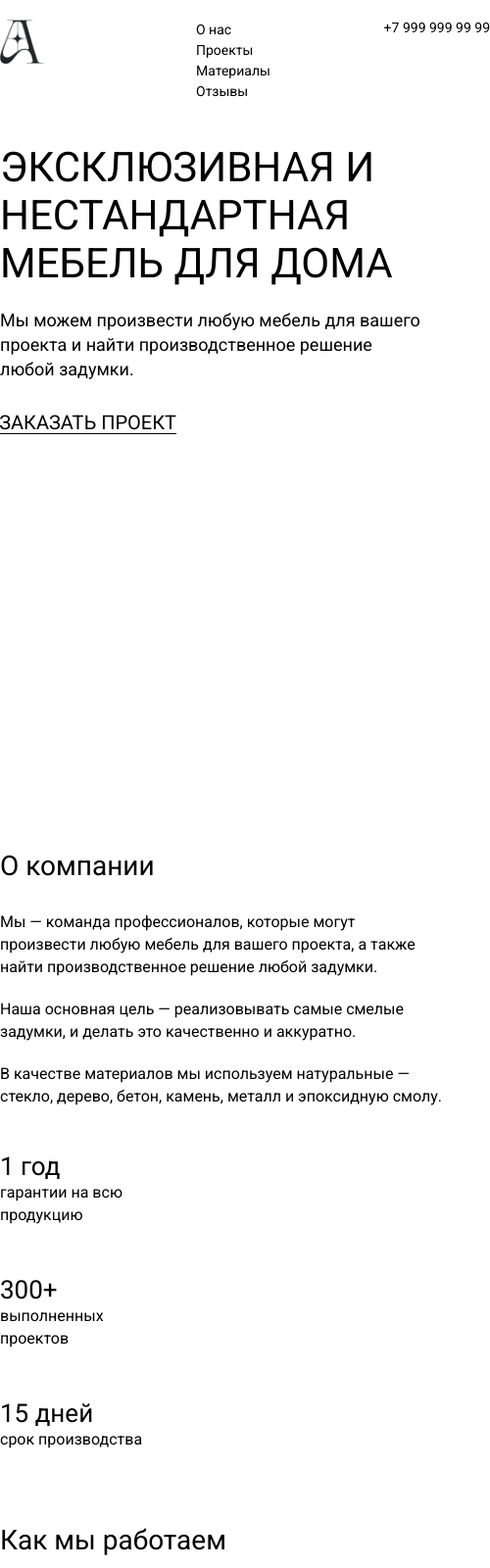
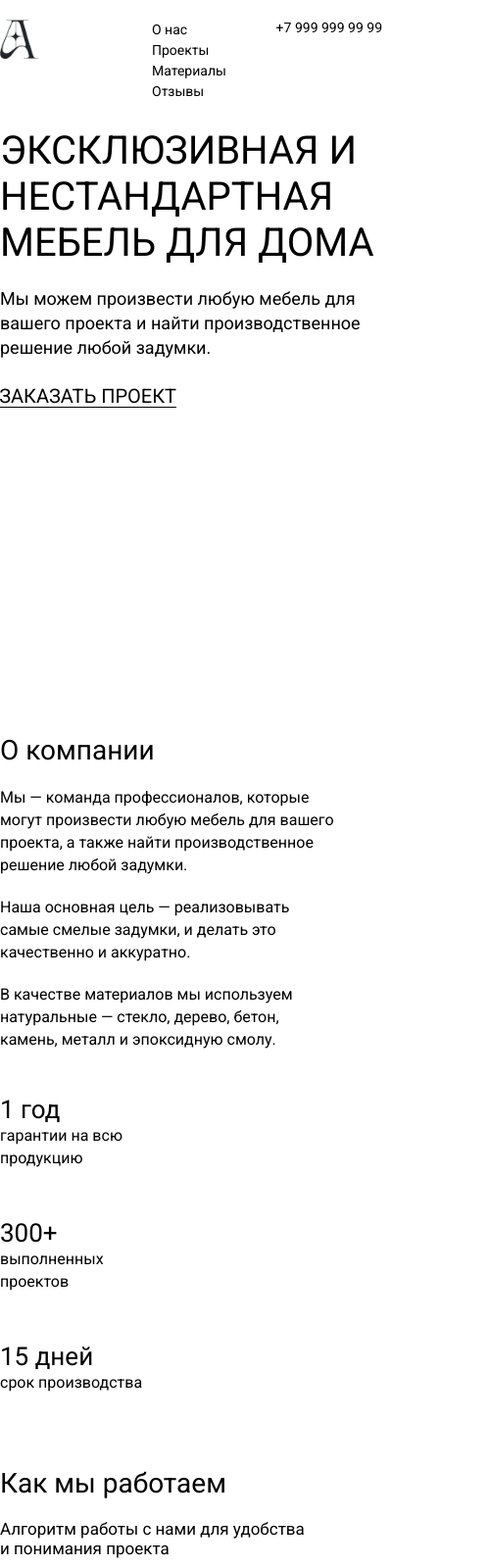
Before and after one commit to 0ddDog/Aveji, a plain HTML site: page index.html in a window 390 px wide. Shown: the top 1600 px of the page at 98% size, 500 px wide, since content can reach past the window. Drawn offline with Linux system fonts and the light colour scheme.

Commit message:
адаптация под телефон размером 505px

```diff
--- a/css/main.css
+++ b/css/main.css
@@ -976,3 +976,66 @@ footer .mas {
         font-size: 18px;
     }
 }
+
+@media (max-width: 505px) {
+    .container {
+        width: 390px;
+    }
+
+    header {
+        height: 80px;
+    }
+
+    header img {
+        height: 40px;
+        width: 40px;
+    }
+
+    header .list {
+        width: 235px;
+    }
+
+    .h-meb {
+        margin-top: 30px;
+    }
+
+    .h-meb h1 {
+        font-size: 40px;
+        width: 382px;
+    }
+
+    .h-meb a {
+        bottom: -145px;
+        right: 210px;
+    }
+
+    .gar {
+        margin-top: 435px;
+    }
+
+    .gar::before {
+        height: 250px;
+        width: 390px;
+        bottom: 665px;
+    }
+
+    .gar::after {
+        bottom: 690px;
+    }
+
+    .prim-room .photo .two {
+        width: 188px;
+    }
+
+    .prim .prim1 p {
+        width: 368px;
+    }
+
+    .gar .kom2 .p1, .gar .kom2 .p2, .gar .kom2 .p3 {
+        width: 341px;
+    }
+
+    .zakaz .zayavka .app {
+        width: 65%;
+    }
+}
```
